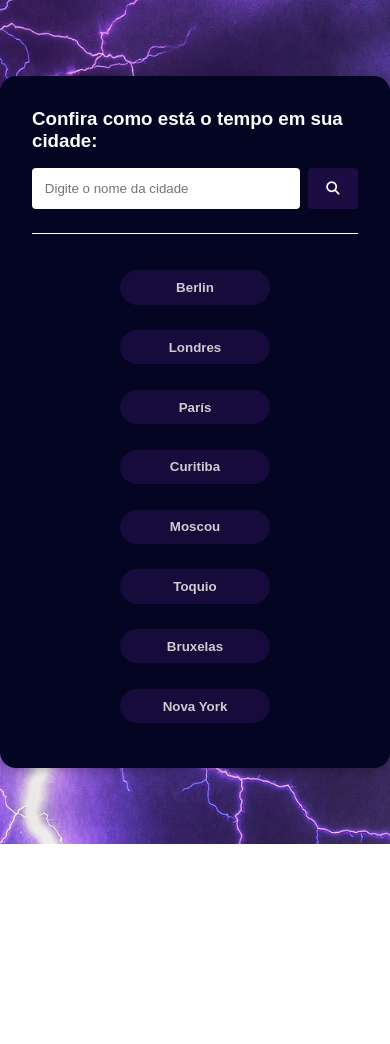
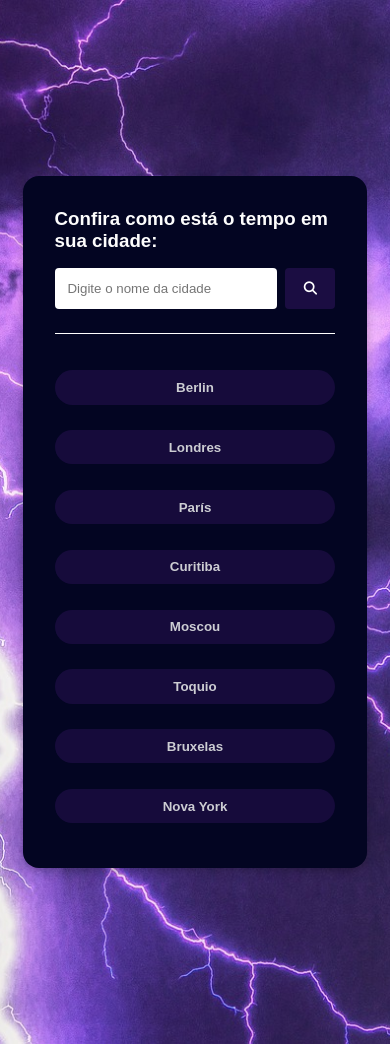
Before and after one commit to AdrianoJH/Clima, a plain HTML site: page index.html in a window 390 px wide. Before the commit the page ends 844 px from the top, so only its background shows below. Drawn offline with Linux system fonts and the light colour scheme.

Commit message:
Ajustes menu

```diff
--- a/css/style.css
+++ b/css/style.css
@@ -28,7 +28,7 @@ body {
     max-width: 400px;
 }
 
-.form h3{
+.form h3 {
     margin-bottom: 1rem;
 }
 
@@ -148,3 +148,36 @@ body {
 #suggestions button:hover {
     opacity: 1;
 }
+
+
+@media (max-width: 768px) {
+    body {
+        padding-top: 100px;
+        padding-bottom: 100px;
+    }
+
+    .container {
+        display: flex;
+        flex-direction: column;
+        justify-content: center;
+        align-items: center;
+        width: 72%;
+    }
+
+    #weather-data {
+        width: 100%;
+    }
+
+    #suggestions {
+        display: flex;
+        flex-wrap: nowrap;
+        flex-direction: column;
+        justify-content: center;
+        align-items: center;
+        width: 100%;
+    }
+
+    #suggestions button {
+        width: 100%;
+    }
+}
```
